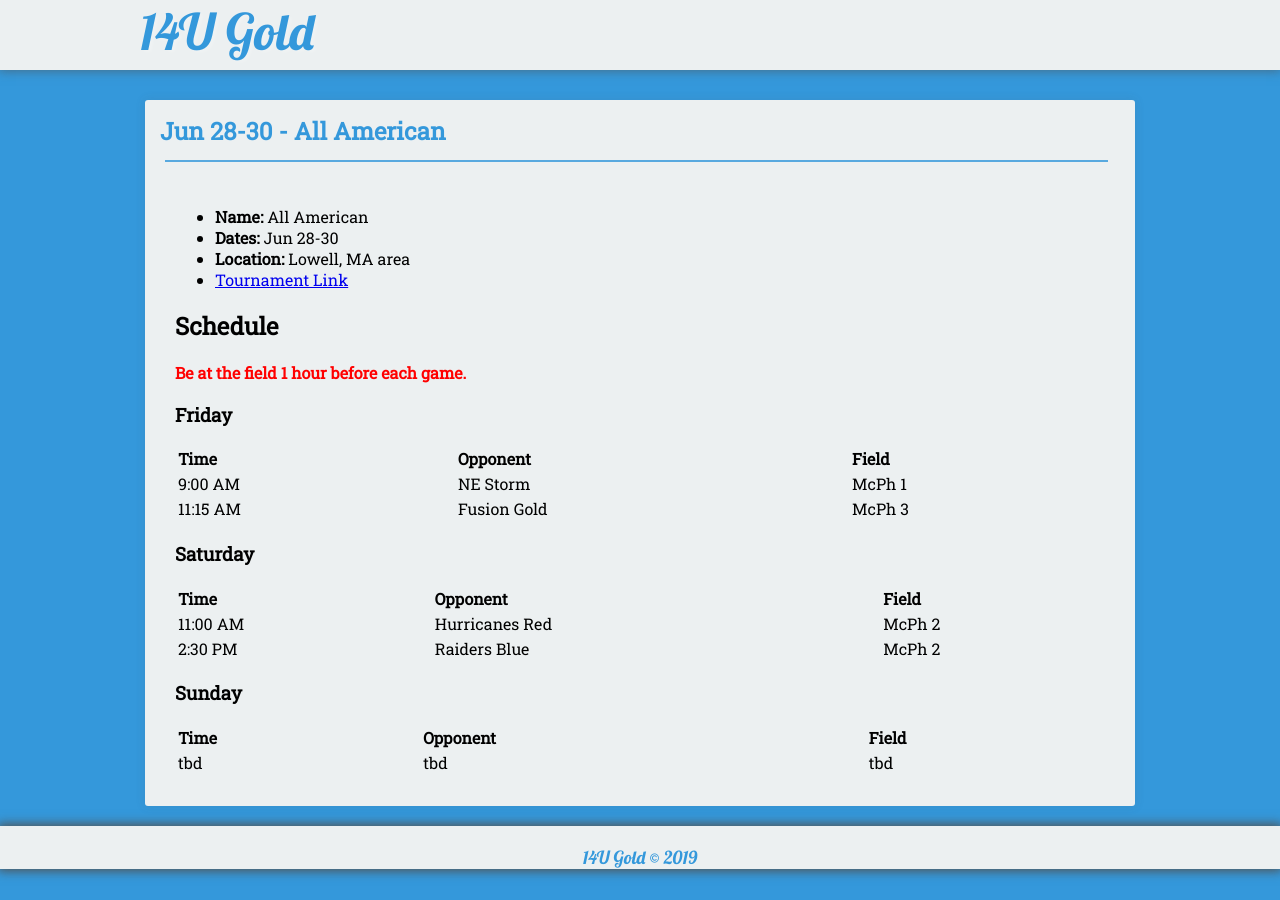
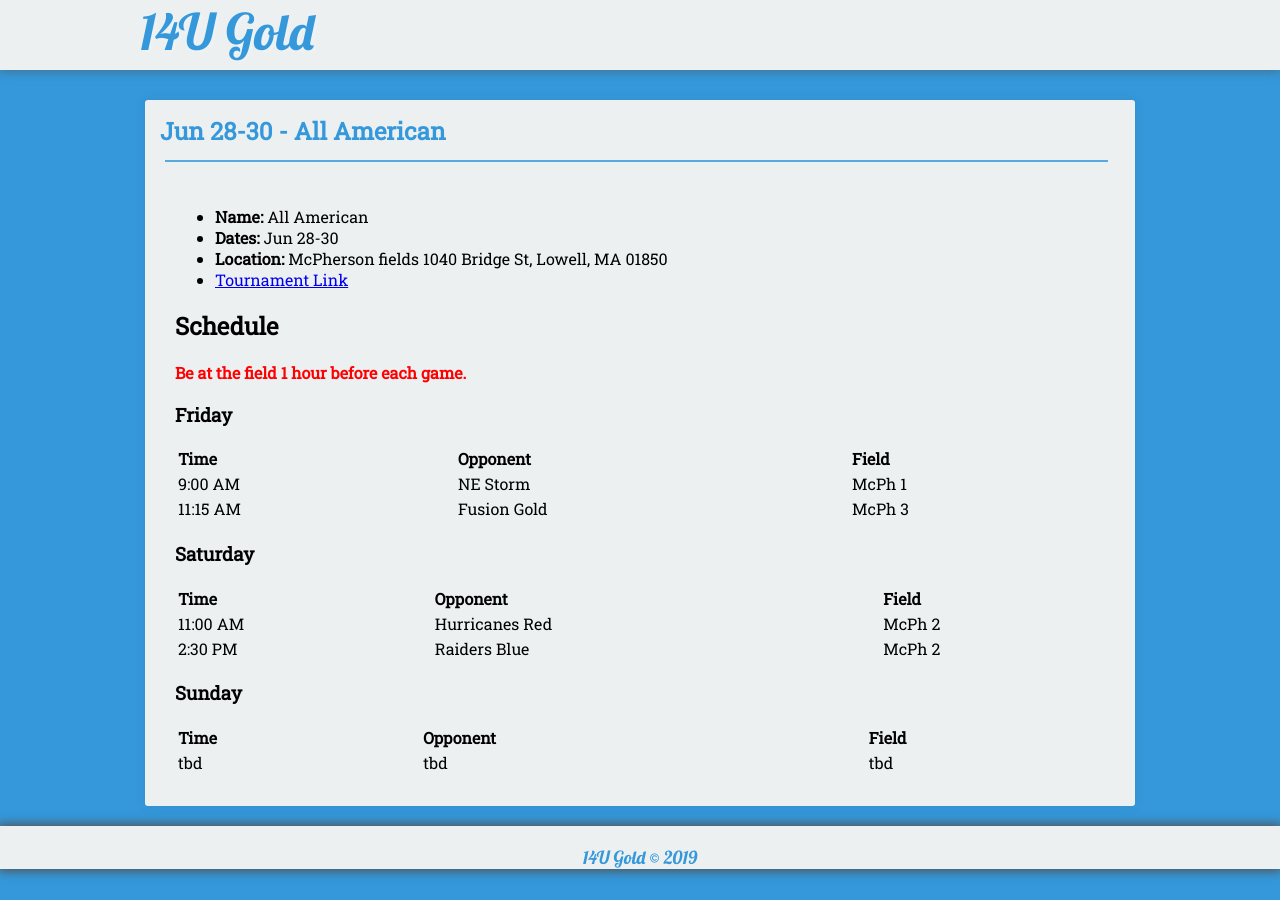
Before and after one commit to seanmerrow/ecf, a Jekyll site: the page built from _posts/2019-08-05-Jun-8-All.md, in a window 1280 px wide. Built offline with Jekyll 4.4.1, drawn with Linux system fonts in a browser that asks for light colours; nearby versions of some CDN libraries.

Commit message:
Update 2019-08-05-Jun-8-All.md

```diff
--- a/_posts/2019-08-05-Jun-8-All.md
+++ b/_posts/2019-08-05-Jun-8-All.md
@@ -10,7 +10,7 @@ category:
 ---
 * **Name:** All American
 * **Dates:** Jun 28-30
-* **Location:**  Lowell, MA area
+* **Location:**  McPherson fields 1040 Bridge St, Lowell, MA 01850
 * [Tournament Link](http://www.asanewengland.com/TournamentDetails.aspx?TournamentKey=5221)
 
 ## Schedule
```
